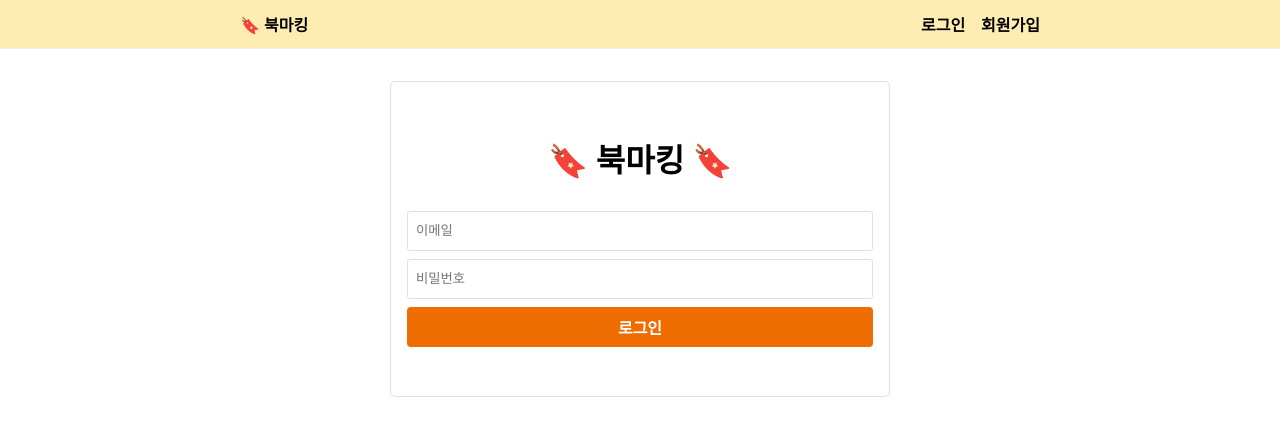
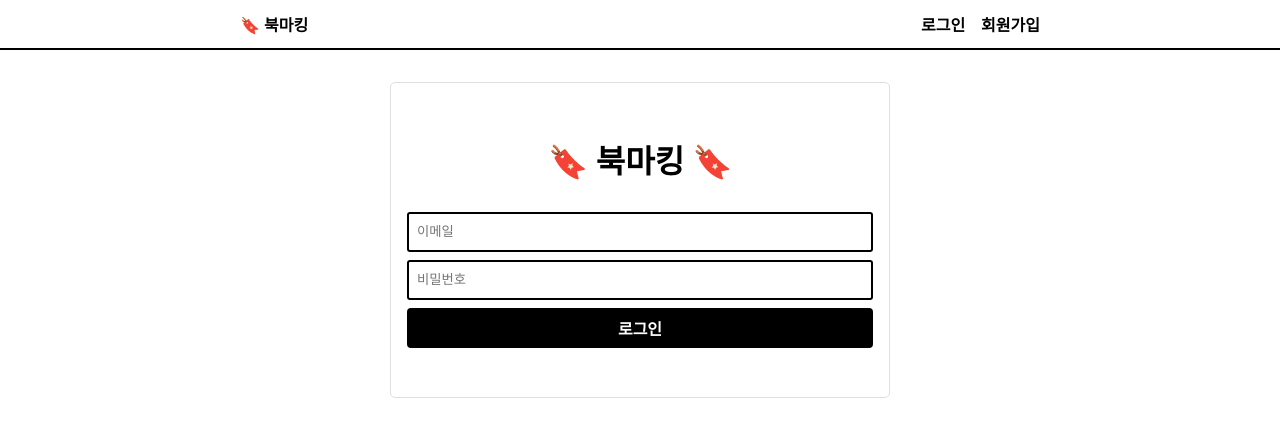
Before and after one commit to mandaringit/bookmarking-frontend, a React (Create React App) app: page /login in a window 1280 px wide. Shown: the top 436 px of the page. Built offline with nearby package versions, Linux system fonts and the light colour scheme.

Commit message:
style: 주요 색상 흑/백으로 변경

```diff
--- a/src/components/atoms/Button.tsx
+++ b/src/components/atoms/Button.tsx
@@ -73,10 +73,10 @@ const StyledButton = styled.button<CustomButtonProps>`
 
 const themes: { [key: string]: FlattenSimpleInterpolation } = {
   primary: css`
-    background: #ef6c00;
+    background: black;
     color: white;
     &:disabled {
-      background: #ffe0b2;
+      background: #e0e0e0;
     }
   `,
   secondary: css`
@@ -88,9 +88,9 @@ const themes: { [key: string]: FlattenSimpleInterpolation } = {
   `,
   tertiary: css`
     background: none;
-    color: #ef6c00;
+    color: black;
     &:disabled {
-      color: #ffe0b2;
+      color: #c6d3e1;
     }
   `,
 };
--- a/src/components/atoms/Input.tsx
+++ b/src/components/atoms/Input.tsx
@@ -17,7 +17,7 @@ export interface CutstomInputProps
 }
 
 const StyledInput = styled.input`
-  border: 1px solid #e0e0e0;
+  border: 2px solid black;
   background-color: #ffffff;
   border-radius: 3px;
   padding: 0.3rem 0.5rem;
--- a/src/components/orgranisms/Navbar.tsx
+++ b/src/components/orgranisms/Navbar.tsx
@@ -55,8 +55,8 @@ const Navbar = ({ loggedInUser }: NavbarProps) => {
 export default Navbar;
 
 const Nav = styled.nav`
-  background-color: #ffecb3;
-  border-bottom: 1px solid #f0f0f0;
+  /* background-color: #ffecb3; */
+  border-bottom: 2px solid black;
   height: 3rem;
 
   .container {
```
